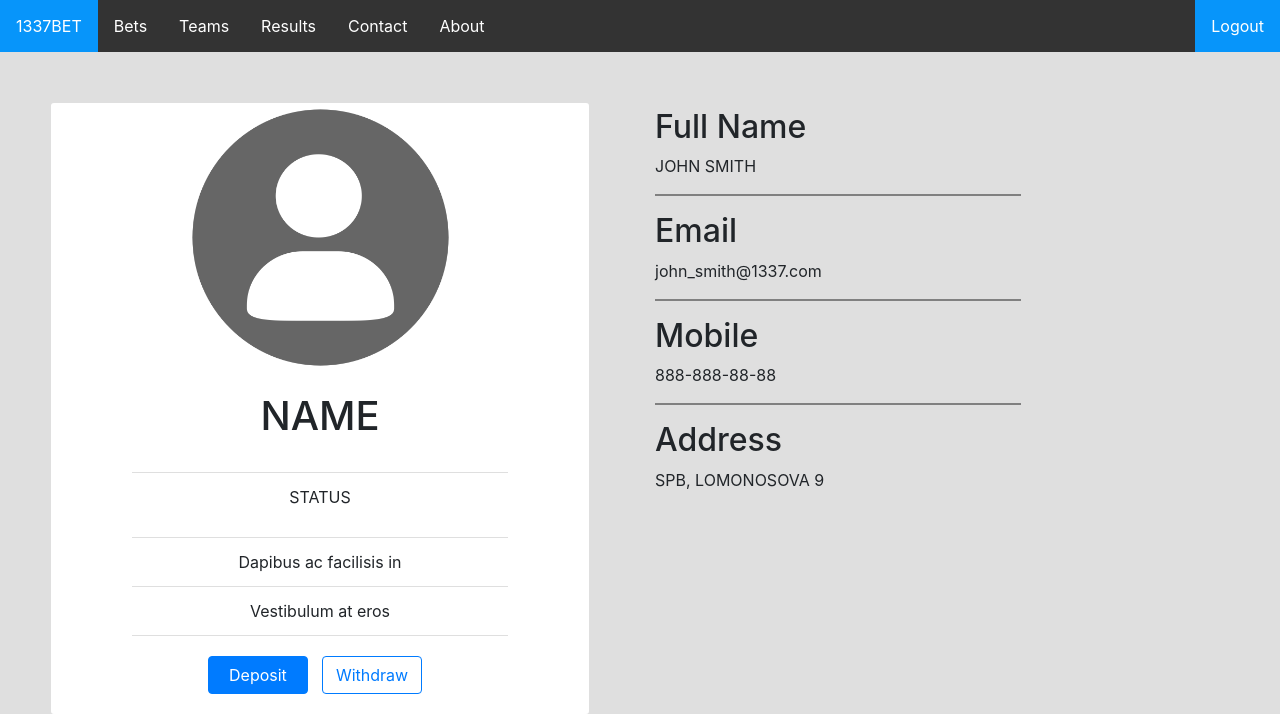
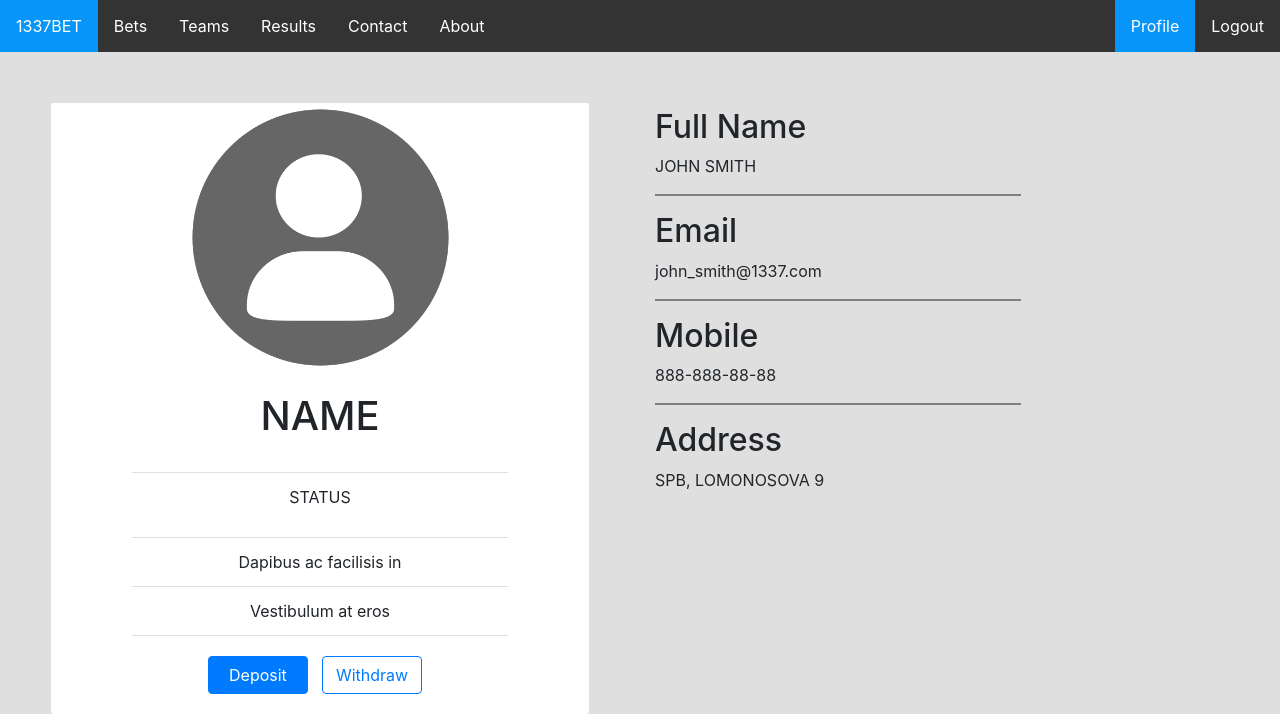
Before and after one commit to D00Movenok/TIMP-project, a Flask app: page /profile in a window 1280 px wide. Shown: the top 714 px of the page. Run offline with Flask 2, Linux system fonts and the light colour scheme; the visitor is signed in with stand-in values (Sample User, id 1); grey boxes labelled with a size stand in for pictures from a placeholder-image service; some libraries are stand-ins or nearby versions.

Commit message:
added links

```diff
--- a/routes.py
+++ b/routes.py
@@ -74,9 +74,9 @@ def update_database():
 @app.route('/', methods=['GET'])
 def index():
     if current_user.is_authenticated:
-        return render_template('index.html', key='You are authenticated')
+        return render_template('index.html')
     else:
-        return render_template('index.html', key='Fuck you')
+        return render_template('index.html')
 
 
 # логин
@@ -156,22 +156,22 @@ def admin_login():
 def profile():
     return render_template('profile.html')
 
-@app.route('/about', methods=['GET', 'POST'])
+@app.route('/about', methods=['GET'])
 def about():
     return render_template('about.html')
 
-@app.route('/withdraw', methods=['GET', 'POST'])
+@app.route('/withdraw', methods=['GET'])
 @login_required
 def withdraw():
     return render_template('withdraw.html')
 
 
-@app.route('/deposit', methods=['GET', 'POST'])
+@app.route('/deposit', methods=['GET'])
 @login_required
 def deposit():
     return render_template('deposit.html')
 
-@app.route('/bets', methods=['GET', 'POST'])
+@app.route('/bets', methods=['GET'])
 # @login_required
 def bets():
     return render_template('bets.html', table_list = [1,2,3,4,5], my_string = 'Championship', team_list=[1,2,3,4,5], coef_list = [2.5,4.2])
--- a/templates/about.html
+++ b/templates/about.html
@@ -32,10 +32,10 @@ Profile 1337BET
     <p>Деятельность компании направлена на поддержку
       отечественного спорта и создание новой сферы развлечений. Такой подход к развитию
       и сервису позволил компании стать главным лидером на рынке букмекерских услуг в России.</p>
-      <a href="../docs/Rules.pdf" alt="">Правила азартных игр, ставок и выплат</a>
+      <a href="/static/docs/Rules.pdf" alt="">Правила азартных игр, ставок и выплат</a>
   </div>
   <div class="col-lg-6">
-    <img src="../static/avatars/default.png" alt="svidetelstvo" class="document">
+    <img src="/static/avatars/default.png" alt="svidetelstvo" class="document">
   </div>
 </div>
 
--- a/templates/base.html
+++ b/templates/base.html
@@ -15,13 +15,14 @@
 <body style="background: rgb(223, 223, 223);">
     <ul id="navbar">
         <li id="list"><a id="nv" class="active" href="{{ url_for('index') }}">1337BET</a></li>
-        <li id="list"><a href="#">Bets</a></li>
+        <li id="list"><a href="{{ url_for('bets') }}">Bets</a></li>
         <li id="list"><a href="#">Teams</a></li>
         <li id="list"><a href="#">Results</a></li>
         <li id="list"><a href="#">Contact</a></li>
-        <li id="list"><a href="#">About</a></li>
+        <li id="list"><a href="{{ url_for('about') }}">About</a></li>
         {% if current_user.is_authenticated %}
-            <li id="list" style="float:right"><a id="nv" class="active" href="{{ url_for('logout') }}">Logout</a></li>
+            <li id="list" style="float:right"><a href="{{ url_for('logout') }}">Logout</a></li>
+            <li id="list" style="float:right"><a id="nv" class="active" href="{{ url_for('profile') }}">Profile</a></li>
         {% else %}
             <li id="list" style="float:right"><a href="{{ url_for('register') }}">Register</a></li>
             <li id="list" style="float:right"><a id="nv" class="active" href="{{ url_for('login') }}">Login</a></li>
--- a/templates/profile.html
+++ b/templates/profile.html
@@ -22,8 +22,8 @@ Profile 1337BET
         <li class="list-group-item">Vestibulum at eros</li>
       </ul>
       <div class="card-body">
-        <button type="button" class="btn btn-primary profile-button">Deposit</button>
-        <button type="button" class="btn btn-outline-primary profile-button">Withdraw</button>
+        <a href="{{ url_for('deposit') }}"><button type="button" class="btn btn-primary profile-button">Deposit</button></a>
+        <a href="{{ url_for('withdraw') }}"><button type="button" class="btn btn-outline-primary profile-button">Withdraw</button></a>
       </div>
     </div>
   </div>
```
Also changed, not shown: 2 other files.
